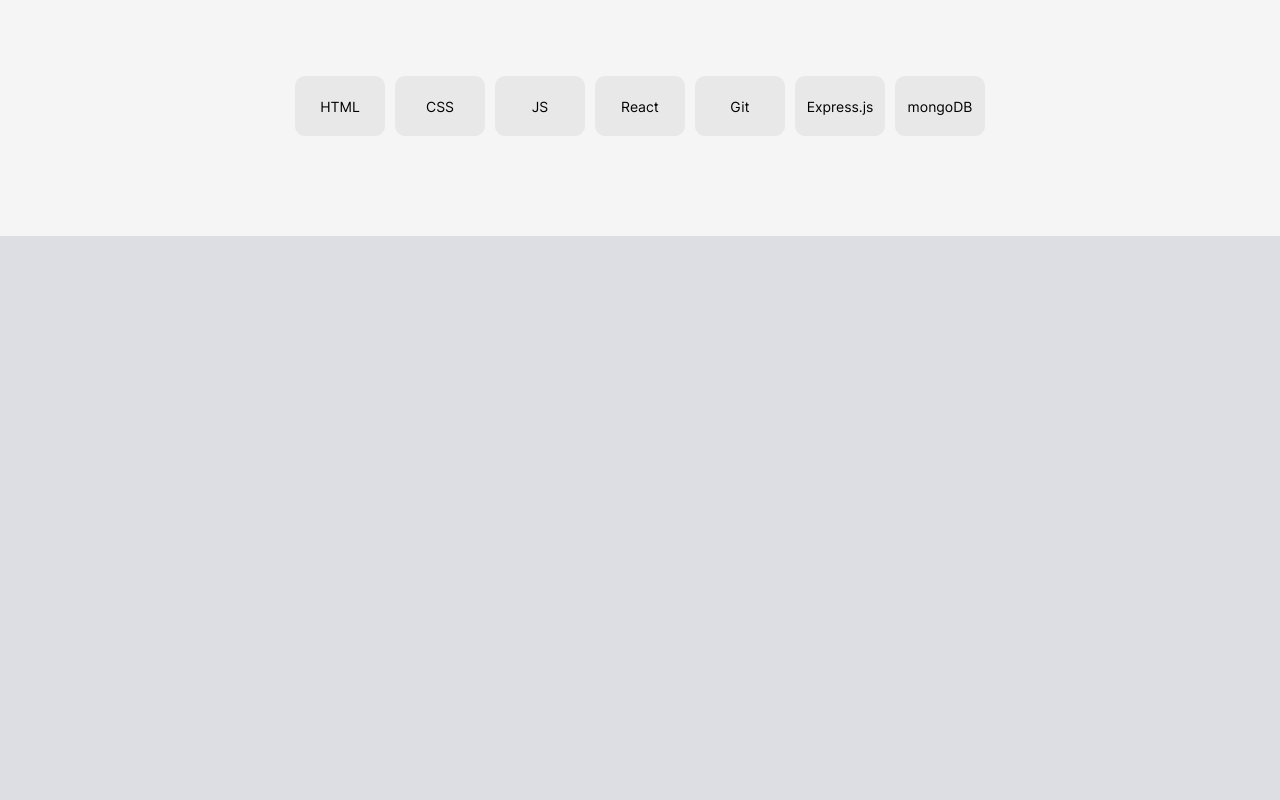
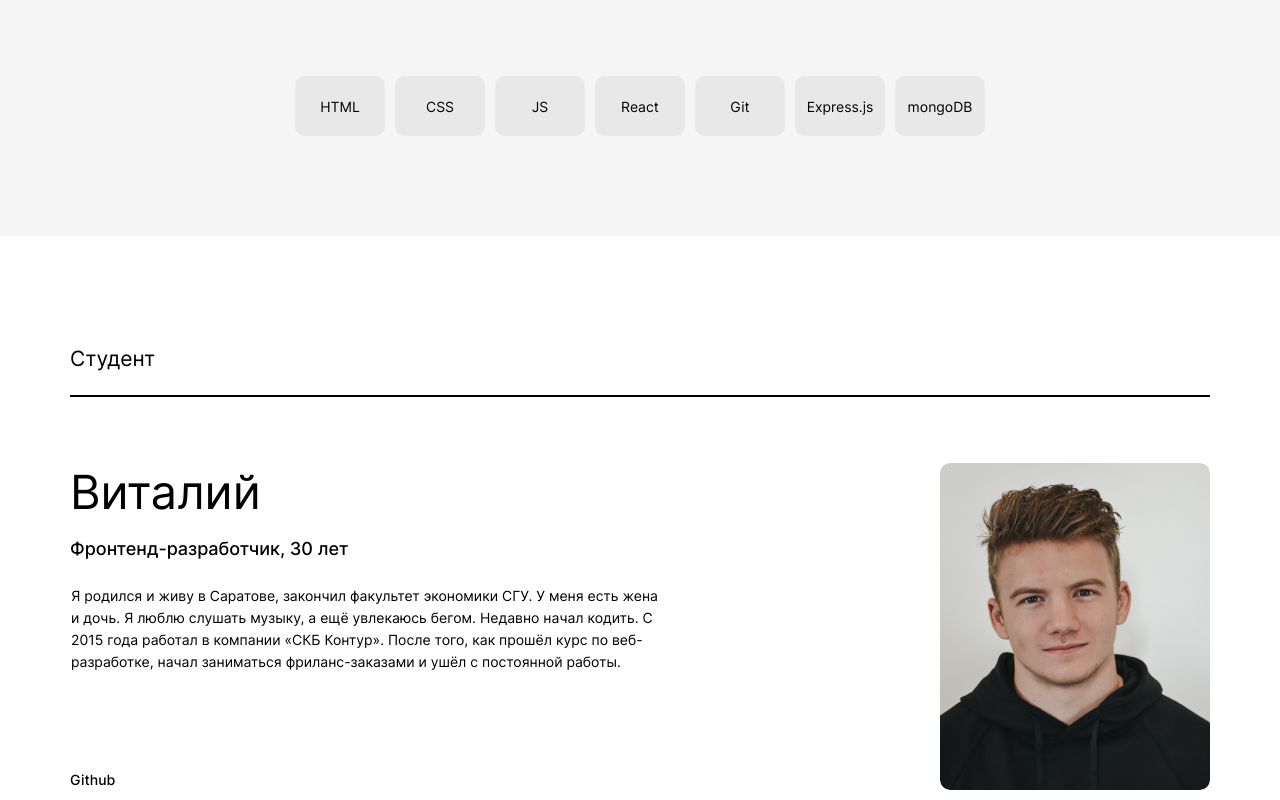
Before and after one commit to Moscow89er/movies-explorer-frontend, a React (Create React App) app: page / in a window 1280 px wide. Shown: the part 1644-2444 px from the top of the page. Before the commit the page ends 1880 px from the top, so only its background shows below. Built offline with nearby package versions, Linux system fonts and the light colour scheme.

Commit message:
верстка компонента aboutMe

```diff
--- /dev/null
+++ b/src/components/AboutMe/AboutMe.css
@@ -0,0 +1,80 @@
+.about-me {
+    width: 100%;
+    margin: auto;
+    align-items: center;
+    display: flex;
+    flex-direction: column;
+    background: #FFF;
+}
+
+.about-me__title {
+    width: 1140px;
+    margin: 0;
+    padding-top: 110px;
+    padding-bottom: 24px;
+    font-size: 21px;
+    font-style: normal;
+    font-weight: 400;
+    line-height: normal;
+    border-bottom: 2px solid;
+}
+
+.about-me__container {
+    width: 1140px;
+    margin-top: 66px;
+    margin-bottom: 10px;
+    display: flex;
+    flex-direction: row;
+    justify-content: space-between;
+}
+
+.about-me__container-text {
+    width: 600px;
+    flex-direction: column;
+}
+
+
+
+.about-me__container-text_title {
+    margin: 0;
+    font-size: 47px;
+    font-style: normal;
+    font-weight: 400;
+    line-height: 58px;
+}
+
+.about-me__container-text_subtitle {
+    margin: 18px auto 0 auto;
+    font-size: 18px;
+    font-style: normal;
+    font-weight: 500;
+    line-height: 20px;
+}
+
+.about-me__container-text_paragraph {
+    margin: 26px auto 0 auto;
+    width: 598px;
+    font-size: 14px;
+    font-style: normal;
+    font-weight: 400;
+    line-height: 22px;
+}
+
+.about-me__container-text_link {
+    display: block;
+    margin: 98px auto 0 auto;
+    font-size: 14px;
+    font-style: normal;
+    font-weight: 500;
+    line-height: normal;
+    text-decoration: none;
+    color: inherit;
+    cursor: pointer;
+}
+
+.about-me__container_image {
+    width: 270px;
+    height: 327px;
+    border-radius: 10px;
+    border: none;
+}
--- /dev/null
+++ b/src/components/AboutMe/AboutMe.js
@@ -0,0 +1,24 @@
+import aboutMePhoto from "../../images/about-me_photo.png";
+
+function AboutMe () {
+    return (
+        <section className="about-me">
+            <h2 className="about-me__title">Студент</h2>
+            <div className="about-me__container">
+                <div className="about-me__container-text">
+                    <h3 className="about-me__container-text_title">Виталий</h3>
+                    <p className="about-me__container-text_subtitle">Фронтенд-разработчик, 30 лет</p>
+                    <p className="about-me__container-text_paragraph">Я родился и живу в Саратове, закончил факультет экономики СГУ.
+                        У меня есть жена и дочь. Я люблю слушать музыку, а ещё увлекаюсь бегом. Недавно начал кодить.
+                        С 2015 года работал в компании «СКБ Контур». После того, как прошёл курс по веб-разработке,
+                        начал заниматься фриланс-заказами и ушёл с постоянной работы.
+                    </p>
+                    <a className="about-me__container-text_link" href="https://github.com/Moscow89er/">Github</a>
+                </div>
+                <img className="about-me__container_image" src={aboutMePhoto} alt="фотография студента" />
+            </div>
+        </section>
+    )
+}
+
+export default AboutMe;
--- a/src/components/AboutProjects/AboutProject.css
+++ b/src/components/AboutProjects/AboutProject.css
@@ -1,4 +1,4 @@
-.about {
+.about-projects {
     width: 100%;
     margin: auto;
     align-items: center;
@@ -7,7 +7,7 @@
     background: #FFF;
 }
 
-.about__title {
+.about-projects__title {
     width: 1140px;
     margin: 0;
     padding-top: 110px;
@@ -19,7 +19,7 @@
     border-bottom: 2px solid;
 }
 
-.about__container {
+.about-projects__container {
     width: 1140px;
     margin-top: 70px;
     margin-bottom: 98px;
@@ -28,11 +28,11 @@
     flex-wrap: wrap;
 }
 
-.about__container:first-of-type {
+.about-projects__container:first-of-type {
     margin-bottom: 40px;
 }
 
-.about__container_subtitle {
+.about-projects__container_subtitle {
     width: 550px;
     margin: 0;
     font-style: normal;
@@ -40,11 +40,11 @@
     line-height: normal;
 }
 
-.about__container_subtitle:first-of-type {
+.about-projects__container_subtitle:first-of-type {
     margin-right: 40px;
 }
 
-.about__container_paragraph {
+.about-projects__container_paragraph {
     width: 550px;
     margin: 26px 0 0;
     font-size: 14px;
@@ -53,11 +53,11 @@
     line-height: 20px;
 }
 
-.about__container_paragraph:first-of-type {
+.about-projects__container_paragraph:first-of-type {
     margin-right: 40px;
 }
 
-.about__container_one-week {
+.about-projects__container_one-week {
     margin: 0;
     width: 228px;
     height: 36px;
@@ -73,7 +73,7 @@
     background: #3456F3;
 }
 
-.about__container_four-week {
+.about-projects__container_four-week {
     margin: 0;
     width: 912px;
     height: 36px;
@@ -89,7 +89,7 @@
     background: #F2F2F2;
 }
 
-.about__container_backend {
+.about-projects__container_backend {
     margin: 14 0 0;
     width: 228px;
     color: #A0A0A0;
@@ -103,7 +103,7 @@
     line-height: 17px
 }
 
-.about__container_frontend {
+.about-projects__container_frontend {
     margin: 14px 0 0;
     width: 912px;
     color: #A0A0A0;
--- a/src/components/AboutProjects/AboutProject.js
+++ b/src/components/AboutProjects/AboutProject.js
@@ -1,22 +1,22 @@
 function AboutProject () {
     return (
-        <section className="about">
-            <h2 className="about__title">О проекте</h2>
-            <div className="about__container">
-                <h3 className="about__container_subtitle">Дипломный проект включал 5 этапов</h3>
-                <h3 className="about__container_subtitle">На выполнение диплома ушло 5 недель</h3>
-                <p className="about__container_paragraph">Составление плана, работу над бэкендом, вёрстку,
+        <section className="about-projects">
+            <h2 className="about-projects__title">О проекте</h2>
+            <div className="about-projects__container">
+                <h3 className="about-projects__container_subtitle">Дипломный проект включал 5 этапов</h3>
+                <h3 className="about-projects__container_subtitle">На выполнение диплома ушло 5 недель</h3>
+                <p className="about-projects__container_paragraph">Составление плана, работу над бэкендом, вёрстку,
                     добавление функциональности и финальные доработки.
                 </p>
-                <p className="about__container_paragraph">У каждого этапа был мягкий и жёсткий дедлайн,
+                <p className="about-projects__container_paragraph">У каждого этапа был мягкий и жёсткий дедлайн,
                     которые нужно было соблюдать, чтобы успешно защититься.
                 </p>
             </div>
-            <div className="about__container">
-                <p className="about__container_one-week">1 неделя</p>
-                <p className="about__container_four-week">4 недели</p>
-                <p className="about__container_backend">Back-end</p>
-                <p className="about__container_frontend">Front-end</p>
+            <div className="about-projects__container">
+                <p className="about-projects__container_one-week">1 неделя</p>
+                <p className="about-projects__container_four-week">4 недели</p>
+                <p className="about-projects__container_backend">Back-end</p>
+                <p className="about-projects__container_frontend">Front-end</p>
             </div>
         </section>
     )
--- a/src/components/Header/Header.js
+++ b/src/components/Header/Header.js
@@ -3,7 +3,7 @@
 function Header () {
     return (
         <header className="header">
-            <img className="header__logo" src={headerLogo} alt="Изображение логотипа в виде синего цветка"></img>
+            <img className="header__logo" src={headerLogo} alt="Изображение логотипа в виде синего цветка" />
             <div className="header__container">
                 <button className="header__link_sign-up">Регистрация</button>
                 <button className="header__link_sign-in">Войти</button>
--- a/src/components/Main/Main.js
+++ b/src/components/Main/Main.js
@@ -1,6 +1,7 @@
 import Promo from "../Promo/Promo";
 import AboutProject from "../AboutProjects/AboutProject";
 import Techs from "../Techs/Techs";
+import AboutMe from "../AboutMe/AboutMe";
 
 function Main () {
     return (
@@ -8,6 +9,7 @@
             <Promo />
             <AboutProject />
             <Techs />
+            <AboutMe />
         </main>
     )
 }
--- a/src/components/Promo/Promo.js
+++ b/src/components/Promo/Promo.js
@@ -10,7 +10,7 @@
                 </div>
                 <button className="promo__container_button">Узнать больше</button>
             </div>
-            <img className="promo__logo" src={promoLogo} alt="Изображение сгрупированных слов Web в виде земного шара"></img>
+            <img className="promo__logo" src={promoLogo} alt="Изображение сгрупированных слов Web в виде земного шара" />
         </section>
     )
 }
--- a/src/index.css
+++ b/src/index.css
@@ -5,3 +5,4 @@
 @import url(./components/Promo/Promo.css);
 @import url(./components/AboutProjects/AboutProject.css);
 @import url(./components/Techs/Techs.css);
+@import url(./components/AboutMe/AboutMe.css);
```
Also changed, not shown: src/images/about-me_photo.png (added).
